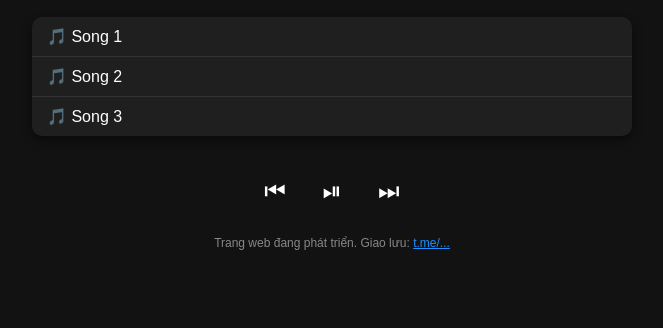
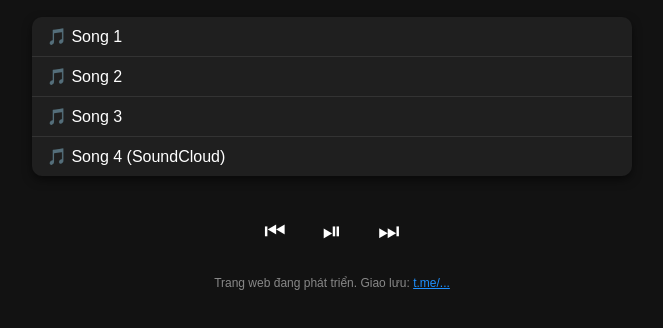
Before and after one commit to Teo4268/webnghenhac, a plain HTML site: page index.html in a window 1280 px wide. Shown: the part 80-408 px from the top of the page, without its empty margins (308-971 px from the left). Drawn offline with Linux system fonts and the light colour scheme.

Commit message:
Update index.html

```diff
--- a/index.html
+++ b/index.html
@@ -78,9 +78,10 @@
     <h1>Music Player</h1>
 
     <div class="playlist">
-        <div class="song" onclick="playSong('5_6147798389149929884.mp3', 'Song 1')">🎵 Song 1</div>
+        <div class="song" onclick="playSong('Test.mp3', 'Song 1')">🎵 Song 1</div>
         <div class="song" onclick="playSong('De Anh Luong Thien - Thang Eo Vi || Full Option.mp3', 'Song 2')">🎵 Song 2</div>
         <div class="song" onclick="playSong('NOI NAY CO ANH VAVH.mp3', 'Song 3')">🎵 Song 3</div>
+        <div class="song" onclick="playSoundCloud('https://w.soundcloud.com/player/?url=https%3A//soundcloud.com/quang-tran-823028923/5_6287077508474999189-mp3&color=%23ff5500&auto_play=false&hide_related=false&show_comments=true&show_user=true&show_reposts=false&show_teaser=true&visual=true')">🎵 Song 4 (SoundCloud)</div>
     </div>
 
     <div class="controls">
@@ -98,7 +99,8 @@
         const playlist = [
             { file: "Test.mp3", title: "Song 1" },
             { file: "De Anh Luong Thien - Thang Eo Vi || Full Option.mp3", title: "Song 2" },
-            { file: "NOI NAY CO ANH VAVH.mp3", title: "Song 3" }
+            { file: "NOI NAY CO ANH VAVH.mp3", title: "Song 3" },
+            { file: "https://w.soundcloud.com/player/?url=https%3A//soundcloud.com/quang-tran-823028923/5_6287077508474999189-mp3&color=%23ff5500&auto_play=false&hide_related=false&show_comments=true&show_user=true&show_reposts=false&show_teaser=true&visual=true", title: "Song 4 (SoundCloud)" }
         ];
         let currentIndex = -1;
 
@@ -115,6 +117,16 @@
             audioPlayer.play();
             currentIndex = playlist.findIndex(song => song.file === file);
             updateMediaSession(title);
+        }
+
+        function playSoundCloud(url) {
+            const iframe = document.createElement('iframe');
+            iframe.src = url;
+            iframe.width = '100%';
+            iframe.height = '166';
+            iframe.frameBorder = 'no';
+            iframe.allow = 'autoplay';
+            document.body.appendChild(iframe);
         }
 
         function playPause() {
```
